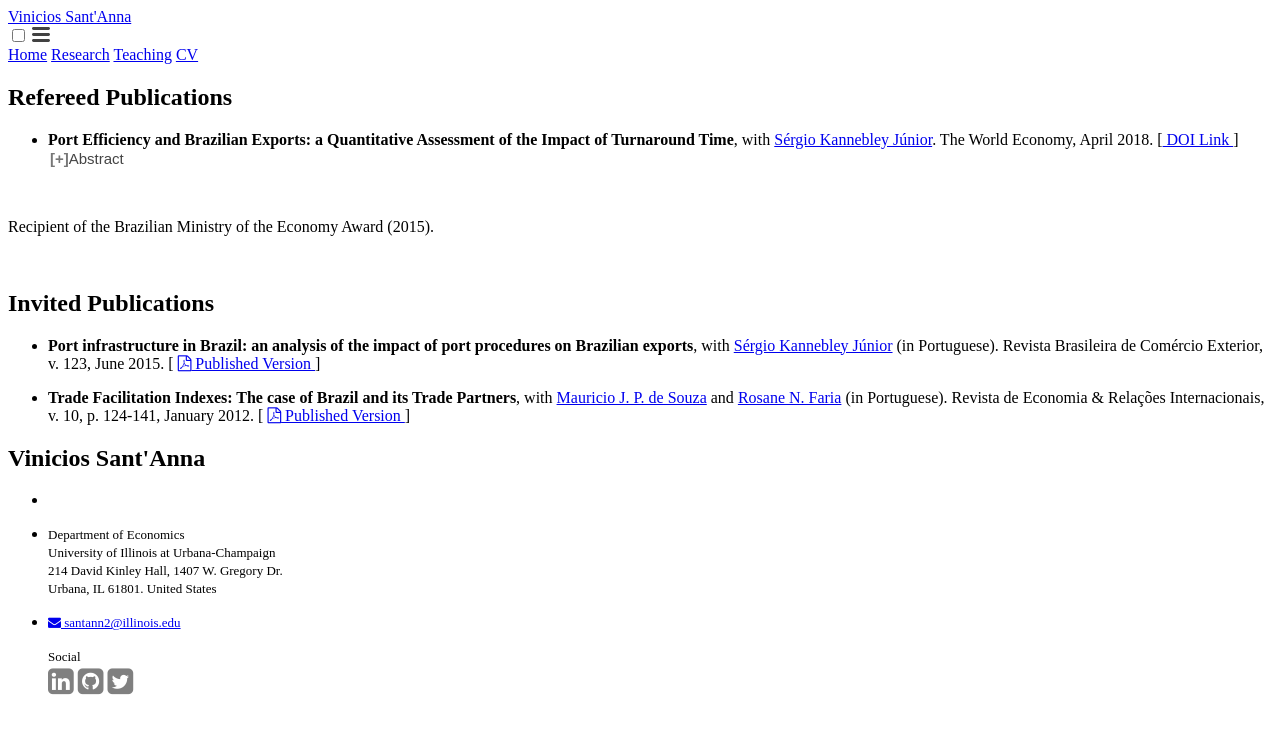
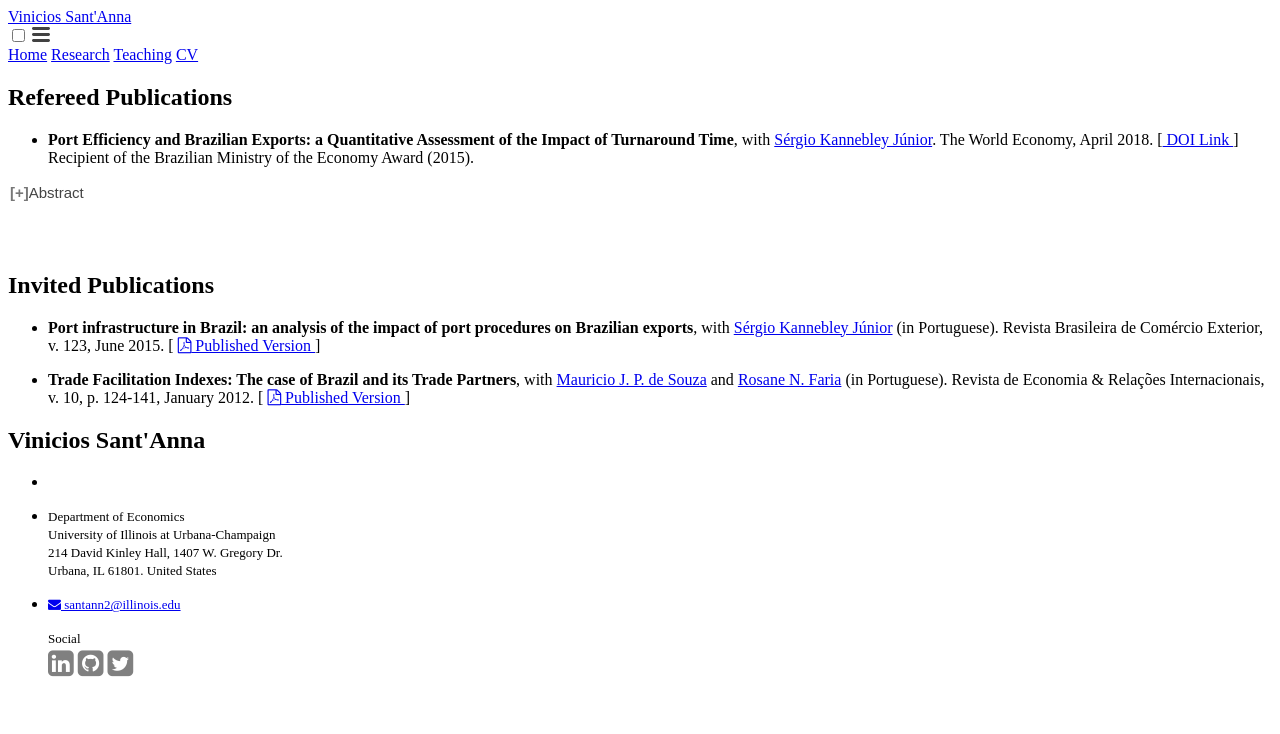
Before and after one commit to vpsantanna/vpsantanna.github.io, a Jekyll site: the page built from 2-research.md, in a window 1280 px wide. Shown: the top 734 px of the page. Built offline with Jekyll 4.4.1, drawn with Linux system fonts in a browser that asks for light colours; a script that is not in the unit is left out.

Commit message:
Update 2-research.md

```diff
--- a/2-research.md
+++ b/2-research.md
@@ -6,11 +6,13 @@ permalink: /research/
 
 # Refereed Publications
 
-- <b>Port Efficiency and Brazilian Exports: a Quantitative Assessment of the Impact of Turnaround Time</b>, with <a href="https://scholar.google.com.br/citations?user=dqFJND9idb0C&hl=en" target="_blank"> Sérgio Kannebley Júnior</a>. The World Economy, April 2018. [<a href="https://doi.org/10.1111/twec.12654" target="_blank"> DOI Link </a>] <button class="accordion" data-target="#abs2018"> Abstract</button>
+- <b>Port Efficiency and Brazilian Exports: a Quantitative Assessment of the Impact of Turnaround Time</b>, with <a href="https://scholar.google.com.br/citations?user=dqFJND9idb0C&hl=en" target="_blank"> Sérgio Kannebley Júnior</a>. The World Economy, April 2018. [<a href="https://doi.org/10.1111/twec.12654" target="_blank"> DOI Link </a>] <br> Recipient of the Brazilian Ministry of the Economy Award (2015).
+
+<button class="accordion" data-target="#abs2018"> Abstract</button>
 <div id="abs2018" class="panel">
   <p>This paper estimates the impact of vessels turnaround time on Brazilian exports. To achieve this goal, we use a difference gravity equation in order to explore the time variation in port procedures for 16 Brazilian ports. This paper uses a unique database with local exports, taking into account the port used and products aggregated at the four‐digit Harmonized System (HS) level for the period between 2010 and 2012. The estimation results indicate that, in general, each additional hour of delay in port procedures represents costs to Brazilian exporters, which may lead to loss of competitiveness of domestic products abroad. According to the estimates, each additional relative hour of delay in the average port is equivalent to a reduction in relative local exports of ~2%. Moreover, a 10% relative reduction in vessel turnaround time can increase the proportional number of exported product categories by 1%. Therefore, our findings suggest that turnaround time has a statistically significant effect on the intensive and extensive margins of international trade.</p>
 </div>
-<br> Recipient of the Brazilian Ministry of the Economy Award (2015).
+
 
 
 <br>
```
